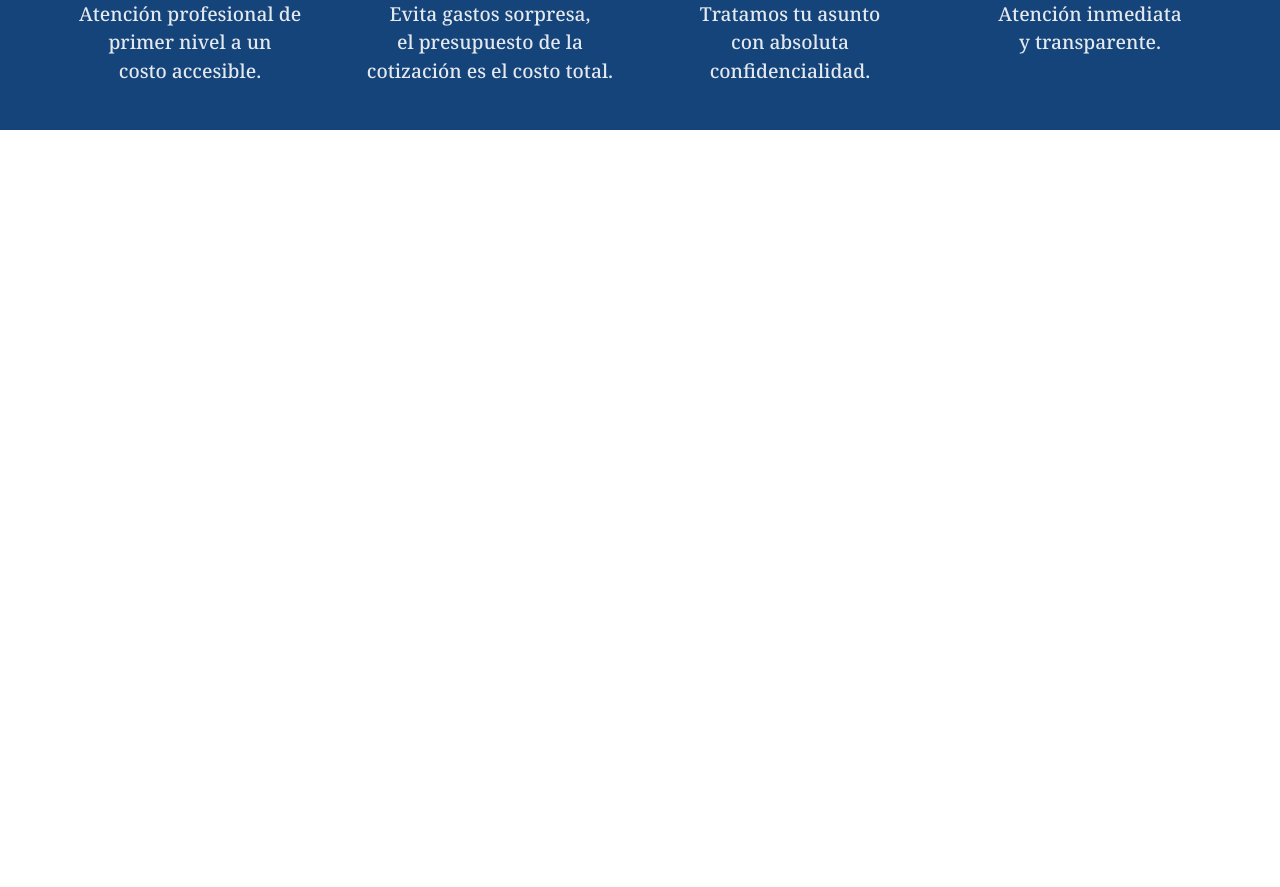
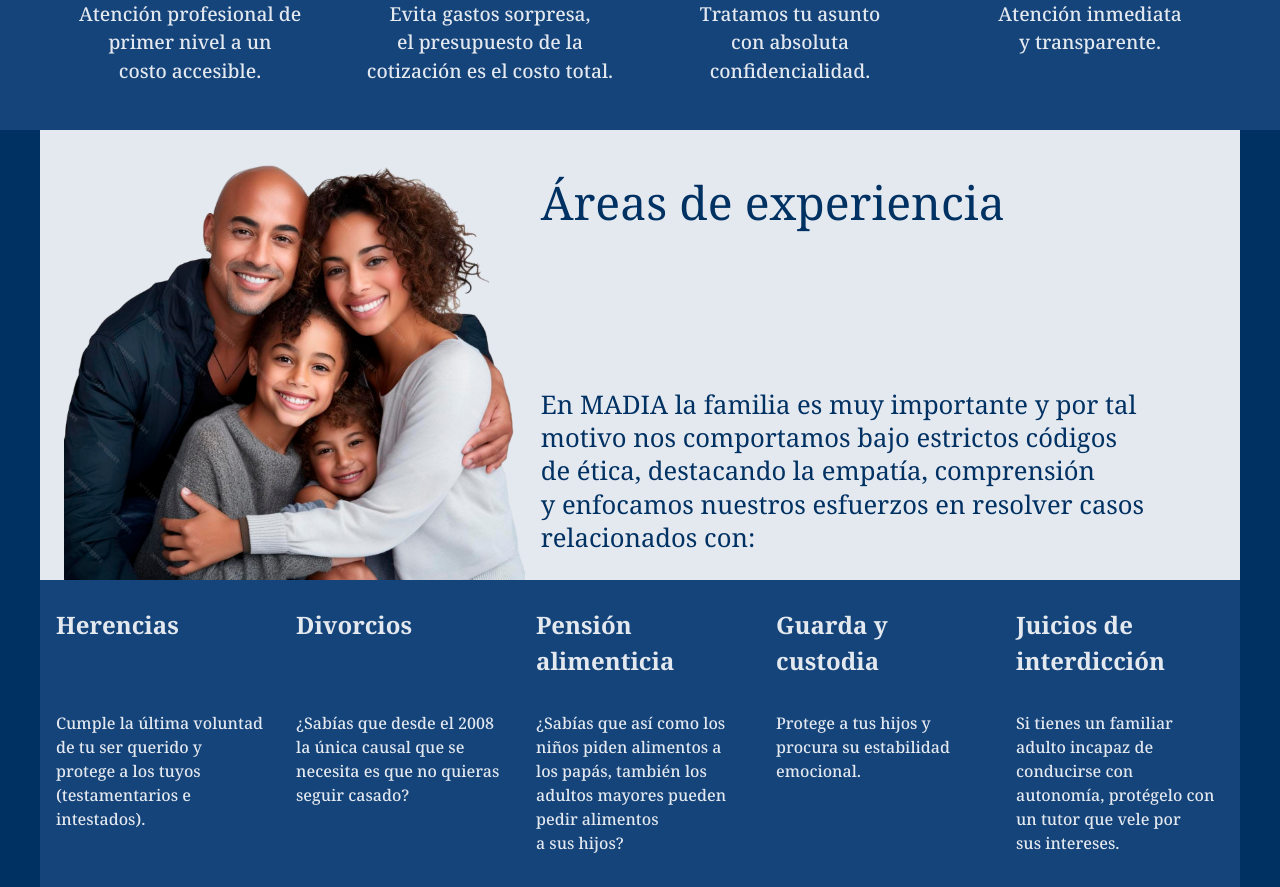
Before and after one commit to BrunoPCH/amadia, a React (Vite) app: page / in a window 1280 px wide. Shown: the part 1340-2227 px from the top of the page. Before the commit the page ends 1470 px from the top, so only its background shows below. Built offline with nearby package versions, Linux system fonts and the light colour scheme.

Commit message:
expertice areas card finished ✅

```diff
--- a/src/components/App.jsx
+++ b/src/components/App.jsx
@@ -3,6 +3,7 @@ import Header from "../components/Header.jsx";
 import AboutCard from "../components/AboutCard.jsx";
 import WhatsappFloatLogo from "../components/WhatsappFloatLogo.jsx";
 import MadiaBenefitsCards from "../components/MadiaBenefitsCards.jsx";
+import ExperticeAreasCard from "../components/ExperticeAreasCard.jsx";
 
 import "../styles/App.css";
 
@@ -19,6 +20,7 @@ function App() {
       <WhatsappFloatLogo />
       <AboutCard />
       <MadiaBenefitsCards />
+      <ExperticeAreasCard />
     </ThemeProvider>
   );
 }
```
